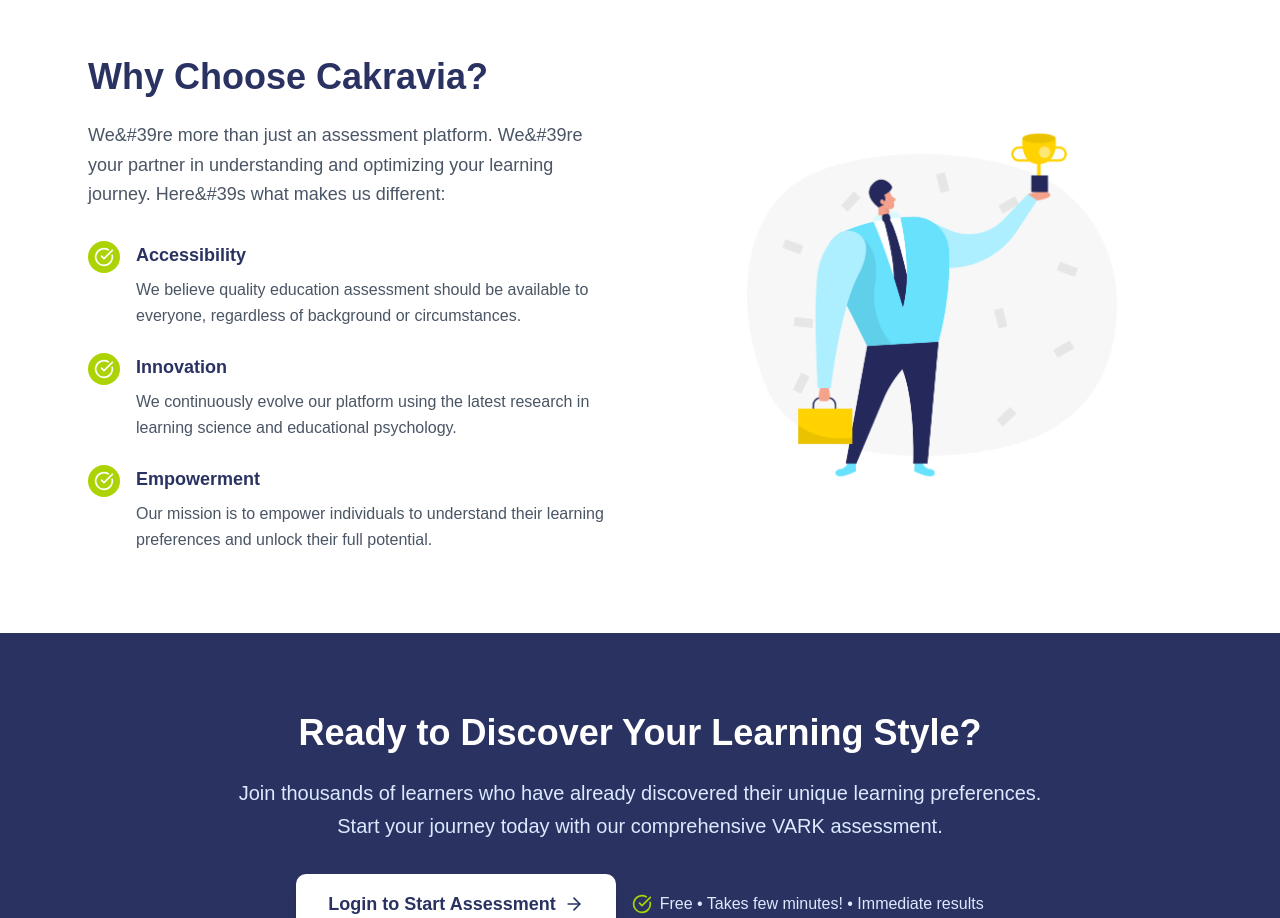
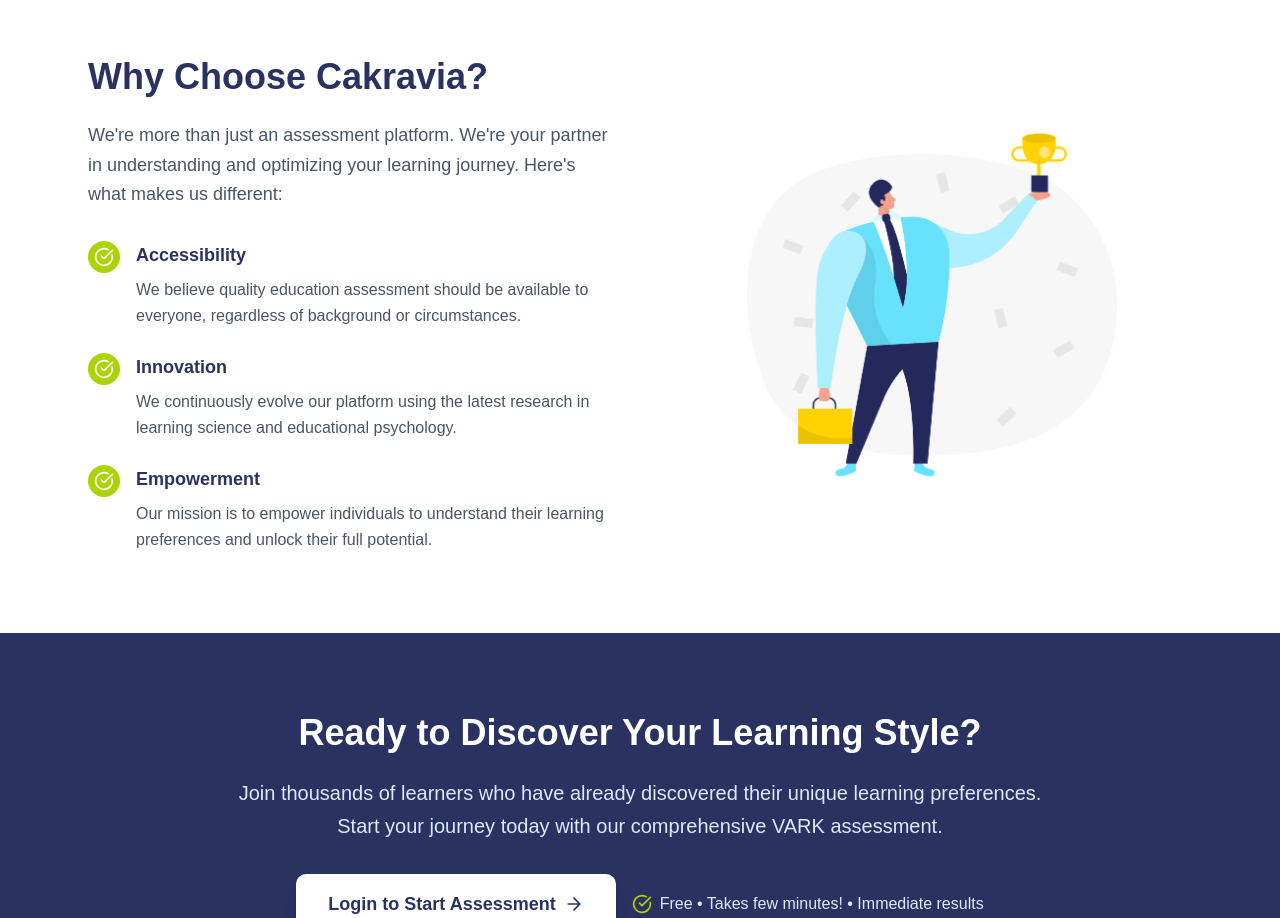
Before and after one commit to SMDV/cakravia-v0, a Next.js app: page /about in a window 1280 px wide. Shown: the part 1340-2258 px from the top of the page. Built offline with nearby package versions, Linux system fonts and the light colour scheme.

Commit message:
fix typos in about us

```diff
--- a/src/app/about/page.tsx
+++ b/src/app/about/page.tsx
@@ -161,7 +161,7 @@ const AboutUsPage = () => {
                 Why Choose Cakravia?
               </h2>
               <p className="text-lg text-gray-600 mb-8 leading-relaxed">
-                We&#39re more than just an assessment platform. We&#39re your partner in understanding and optimizing your learning journey. Here&#39s what makes us different:
+                {"We're more than just an assessment platform. We're your partner in understanding and optimizing your learning journey. Here's what makes us different:"}
               </p>
 
               <div className="space-y-6">
```
